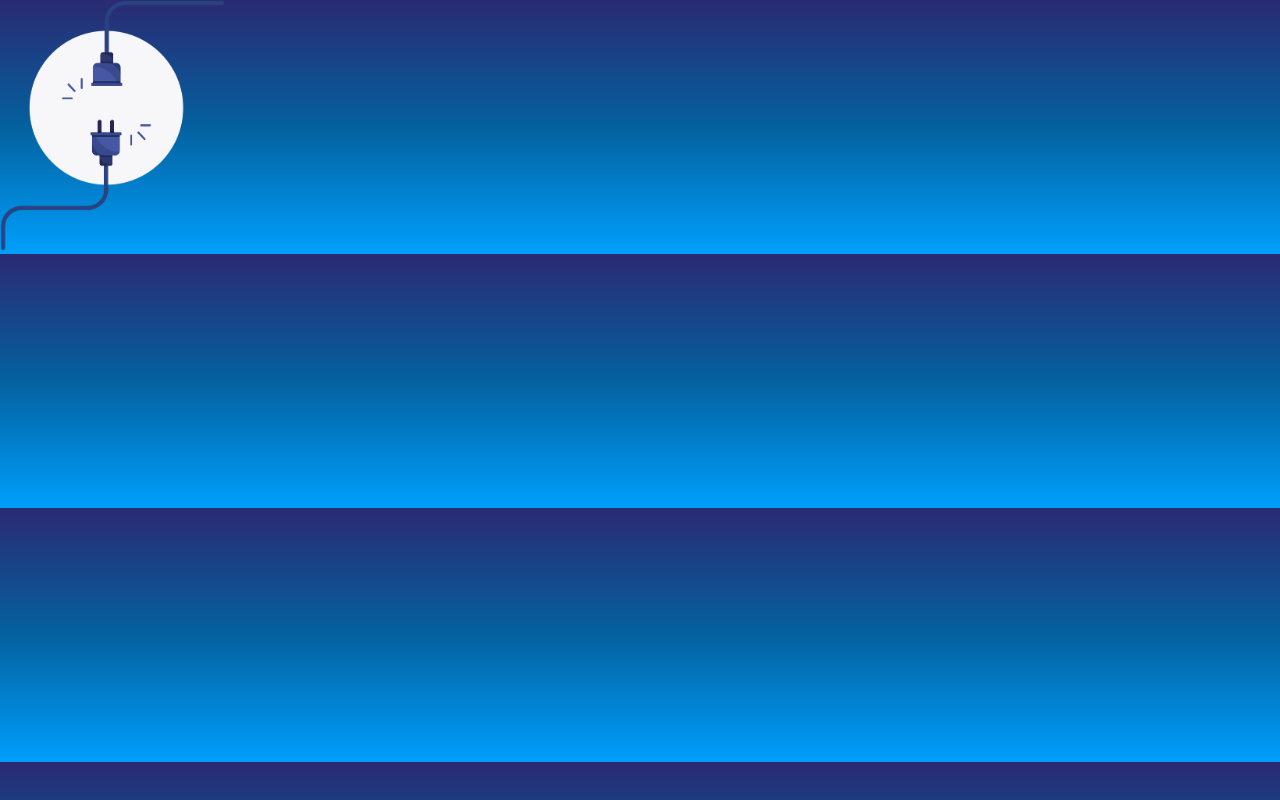
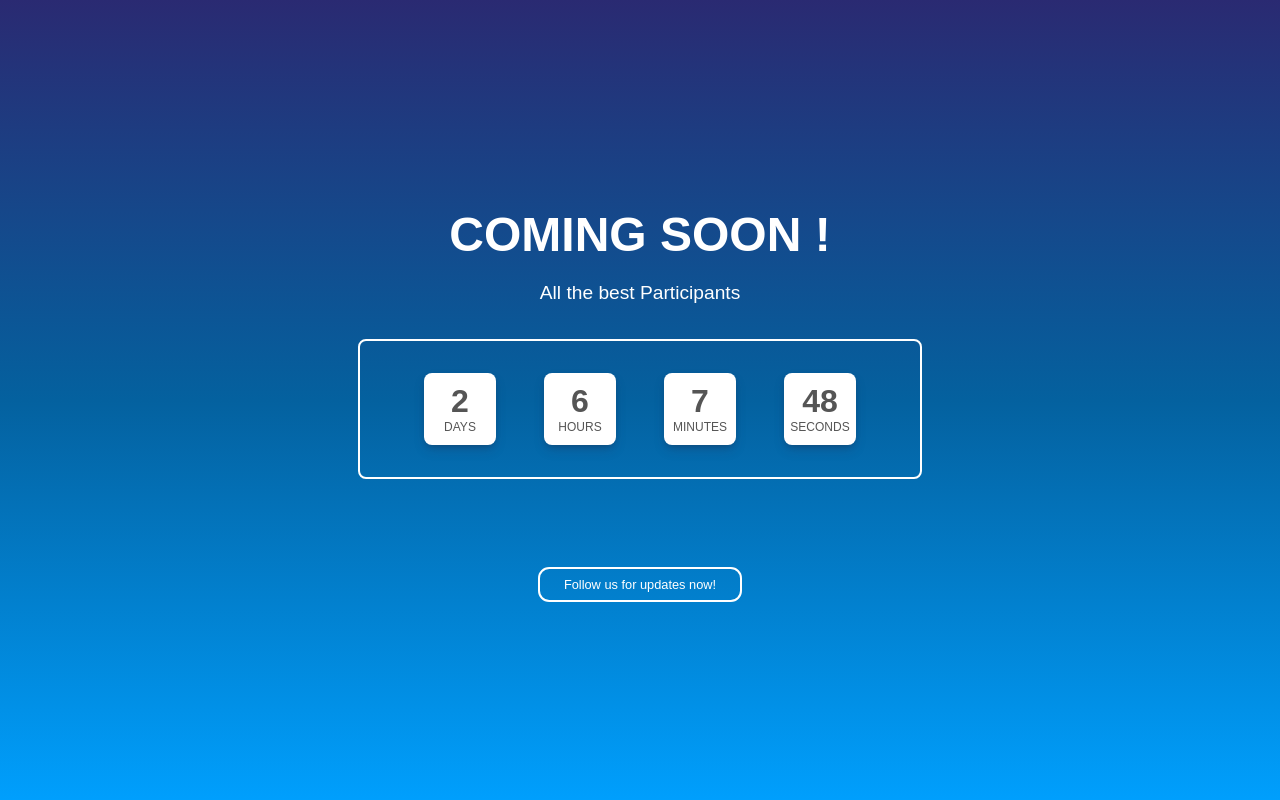
Before and after one commit to Nexus-PES/NexHunt, a Next.js app: page / in a window 1280 px wide. Built offline with nearby package versions, Linux system fonts and the light colour scheme.

Commit message:
Added head tags

```diff
--- a/app/head.tsx
+++ b/app/head.tsx
@@ -1,7 +1,7 @@
 export default function Head() {
   return (
     <>
-      <title></title>
+      <title>NexHunt</title>
       <meta content="width=device-width, initial-scale=1" name="viewport" />
       <link rel="icon" href="/favicon.ico" />
     </>
--- /dev/null
+++ b/app/layout.jsx
@@ -0,0 +1,10 @@
+import "../styles/globals.css";
+
+export default function RootLayout({ children }) {
+	return (
+		<html lang="en">
+			<head />
+			<body>{children}</body>
+		</html>
+	);
+}
--- a/app/layout.tsx
+++ /dev/null
@@ -1,14 +0,0 @@
-import "../styles/globals.css"
-
-export default function RootLayout({
-  children,
-}: {
-  children: React.ReactNode
-}) {
-  return (
-		<html lang="en">
-			<head />
-			<body>{children}</body>
-		</html>
-	);
-}
--- a/app/page.tsx
+++ b/app/page.jsx
@@ -40,21 +40,11 @@ export default function Login() {
 	}, []);
 
 	return event ? (
-		// <div>
-		// 	<LoginCard />
-		// 	<Footer />
-		// </div>
-		<img
-			className="notfound_img_img"
-			src="assets/images/404_img.png"
-			alt="error"
-		/>
+		<div>
+			<LoginCard />
+			<Footer />
+		</div>
 	) : (
-		// <PreEvent days={days} hours={hours} minutes={minutes} seconds={seconds} />
-		<img
-			className="notfound_img_img"
-			src="assets/images/404_img.png"
-			alt="error"
-		/>
+		<PreEvent days={days} hours={hours} minutes={minutes} seconds={seconds} />
 	);
 }
--- a/tsconfig.json
+++ b/tsconfig.json
@@ -39,7 +39,7 @@
     "src/pages/_document.jsx",
     "app/page.jsx",
     ".next/types/**/*.ts"
-  ],
+, "app/not-found.jsx", "app/layout.jsx"  ],
   "exclude": [
     "node_modules"
   ]
```
Also changed, not shown: app/challenges/head.jsx (added, +9 -0 lines), app/scoreboard/head.jsx (added, +9 -0 lines), app/not-found.jsx (renamed from app/not-found.tsx).
